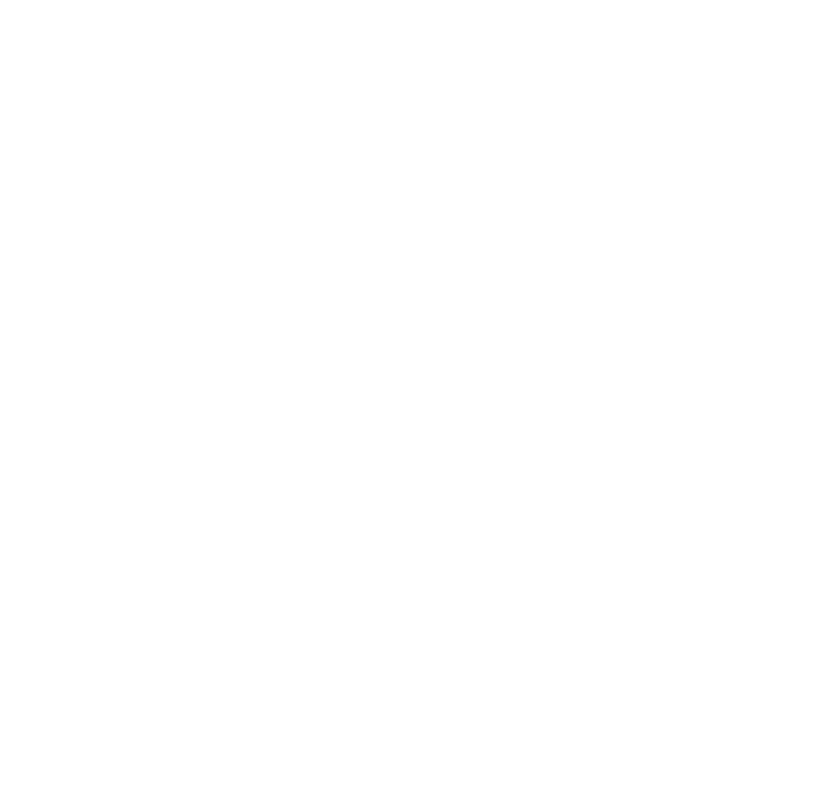
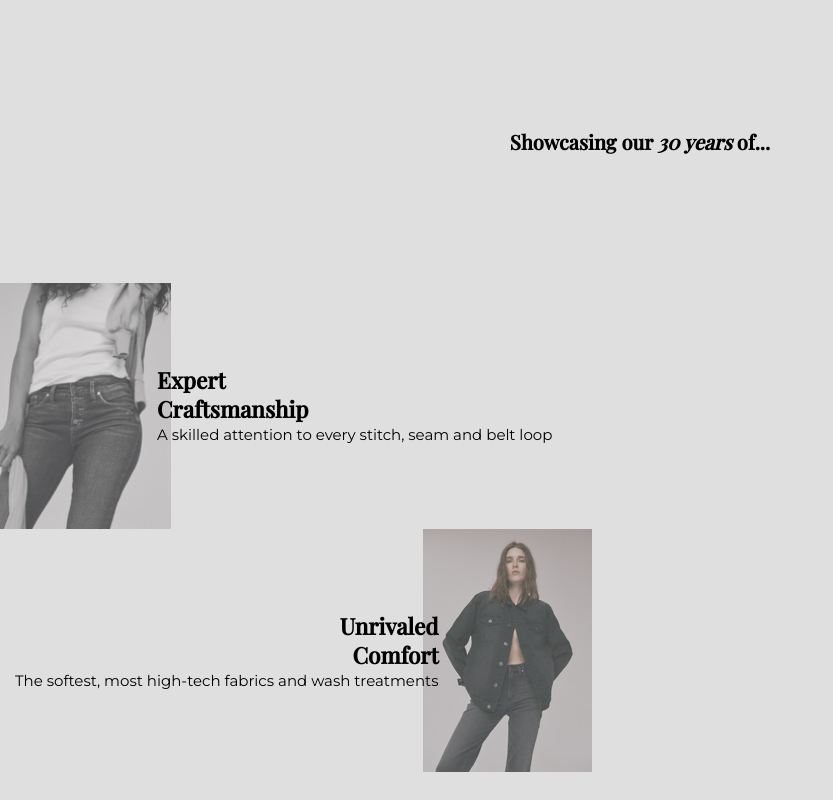
Before and after one commit to lawrence-valerio/take-home-assignment, a plain HTML site: page index.html in a window 1280 px wide. Shown: the whole page, without its empty margins (0-833 px from the left). Drawn offline with nearby package versions, Linux system fonts and the light colour scheme; a web font is replaced by a local one.

Commit message:
Hero done

```diff
--- a/index.html
+++ b/index.html
@@ -5,11 +5,37 @@
   <meta charset="UTF-8">
   <meta http-equiv="X-UA-Compatible" content="IE=edge">
   <meta name="viewport" content="width=device-width, initial-scale=1.0">
-  <title>Document</title>
+  <title>Take Home Assignment</title>
+  <link rel="stylesheet" href="styles.css">
 </head>
 
 <body>
+  <!-- Hero area -->
+  <section class="hero" id="hero">
+    <h2 class="headline-title">Showcasing our <span class="text-accent">30 years</span> of...</h2>
 
+    <div class="craftmanship-container">
+      <div class="craftmanship-img">
+        <img src="images/325px/210803-showcase-mob1.jpg" alt="">
+      </div>
+      <div class="craftmanship-description">
+        <h2 class="accent-title">Expert<br>Craftsmanship</h2>
+        <p>A skilled attention to every stitch, seam and belt loop</p>
+      </div>
+    </div>
+
+    <div class="comfort-container">
+      <div class="comfort-description">
+        <h2 class="accent-title">Unrivaled<br>Comfort</h2>
+        <p>The softest, most high-tech fabrics and wash treatments</p>
+      </div>
+      <div class="comfort-img">
+        <img src="images/325px/210803-showcase-mob2.jpg" alt="">
+      </div>
+    </div>
+  </section>
+
+  <!-- Quality Never Fades -->
 </body>
 
 </html>
--- a/styles.css
+++ b/styles.css
@@ -0,0 +1,78 @@
+@import url('https://fonts.googleapis.com/css2?family=Montserrat:wght@400;700&family=Playfair+Display:ital,wght@0,500;1,500&display=swap');
+
+*,
+*::before,
+*::after {
+  margin: 0;
+  padding: 0;
+  box-sizing: border-box;
+}
+
+:root {
+  --description-font: 'Montserrat', sans-serif;
+  --title-font: 'Playfair Display', serif;
+}
+
+html {
+  font-family: var(--description-font);
+  font-size: 10px;
+  background-color: rgb(223, 223, 223);
+}
+
+body {
+  overflow-x: hidden;
+}
+
+/* Hero area */
+.hero {
+  text-align: center;
+}
+
+.headline-title {
+  font-family: var(--title-font);
+  font-size: 2rem;
+  padding: 10% 0;
+}
+
+.text-accent {
+  font-style: italic;
+}
+
+.craftmanship-container {
+  display: flex;
+}
+
+.craftmanship-container img {
+  height: 100%;
+}
+
+.craftmanship-description {
+  text-align: left;
+  display: flex;
+  flex-direction: column;
+  justify-content: center;
+  font-size: 1.5rem;
+  line-height: 1.5;
+  position: relative;
+  right: 1.2rem;
+}
+
+.comfort-container {
+  display: flex;
+}
+
+.comfort-description {
+  text-align: right;
+  display: flex;
+  flex-direction: column;
+  justify-content: center;
+  font-size: 1.5rem;
+  line-height: 1.5;
+  position: relative;
+  left: 1.5rem;
+}
+
+.accent-title {
+  font-family: var(--title-font);
+  line-height: 1.3;
+}
```
Also changed, not shown: images/1920px/210803-allseasondenim-live.jpg (added), images/1920px/210803-cultclassics-live.jpg (added), images/1920px/210803-michael.png (added), images/1920px/210803-showcase-1.jpg (added), images/1920px/210803-showcase-2.jpg (added), images/1920px/210803-thirtyyearsyoung-texturebanner.jpg (added), images/325px/210803-allseason-live-mob.jpg (added), images/325px/210803-cultclassics-live-mob.jpg (added), images/325px/210803-michael-mob.png (added), images/325px/210803-showcase-mob1.jpg (added), images/325px/210803-showcase-mob2.jpg (added), images/325px/210803-thirtyyearsyoung-texturebanner-mob.jpg (added), images/976px/210803-allseason-live-tablet.jpg (added), images/976px/210803-cultclassics-live-tablet.jpg (added), 4 more files.
